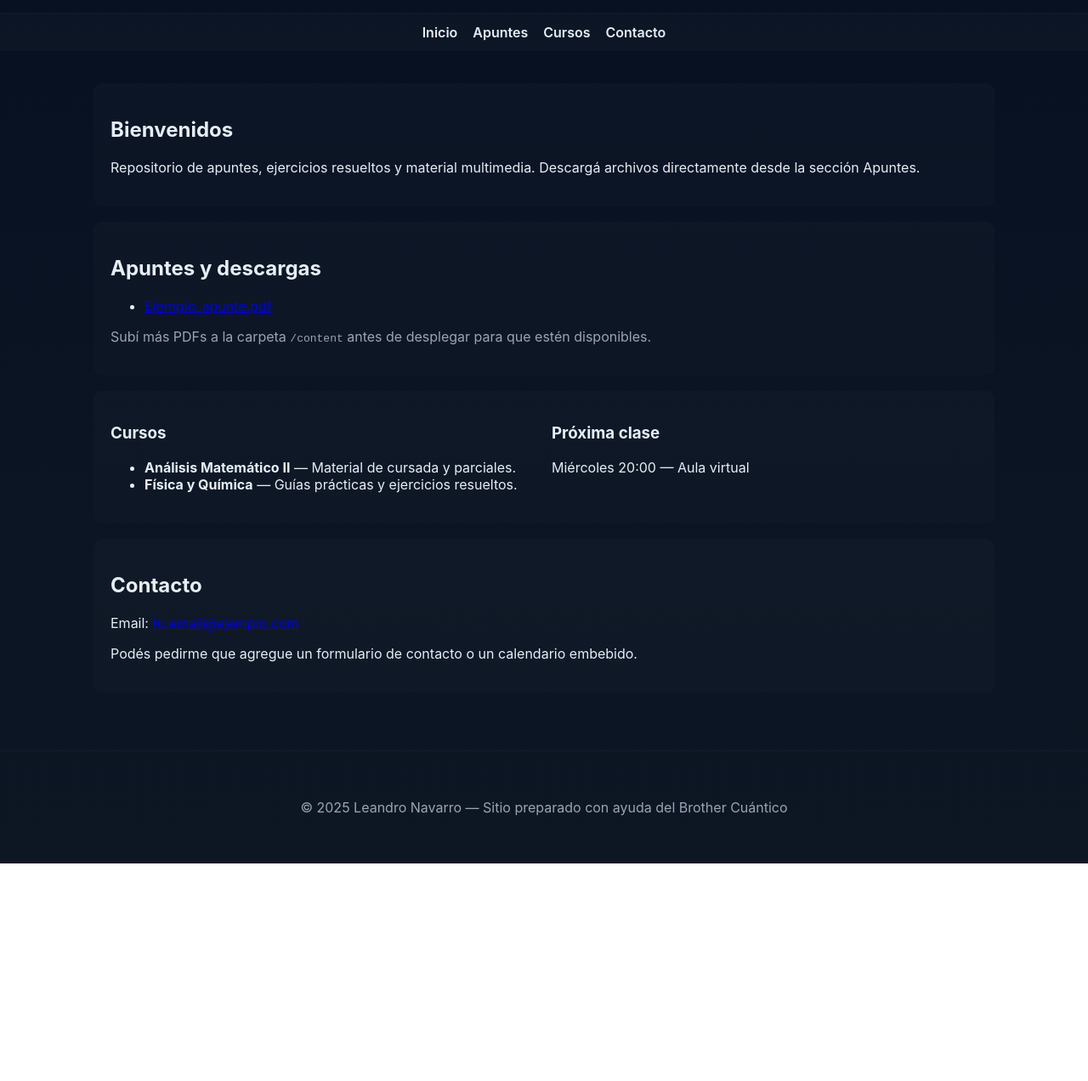
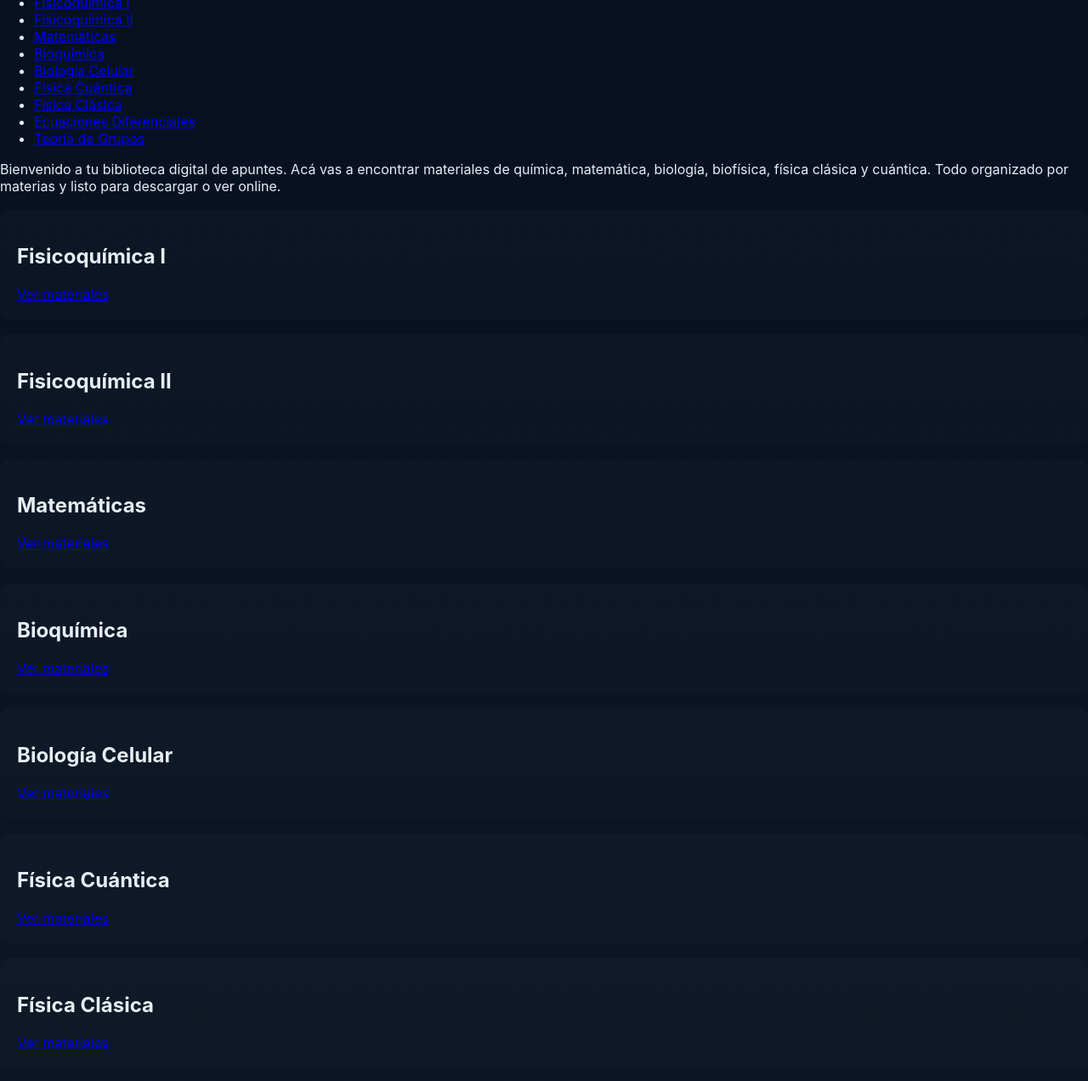
Before and after one commit to navarroleandro20-del/Fisicoquimica-, a plain HTML site: page index.html in a window 1280 px wide. Shown: the part 89-1361 px from the top of the page at 85% size. Before the commit the page ends 1105 px from the top, so only its background shows below. Drawn offline with Linux system fonts and the light colour scheme.

Commit message:
Update index.html

```diff
--- a/index.html
+++ b/index.html
@@ -1,72 +1,96 @@
-<!doctype html>
+<!DOCTYPE html>
 <html lang="es">
 <head>
-  <meta charset="utf-8">
-  <meta name="viewport" content="width=device-width,initial-scale=1">
-  <title>Profesor Leandro - Fisicoquímica</title>
-  <link rel="stylesheet" href="styles.css">
+    <meta charset="UTF-8">
+    <meta name="viewport" content="width=device-width, initial-scale=1.0">
+    <title>Fisicoquímica y Materiales</title>
+    <link rel="stylesheet" href="styles.css">
 </head>
+
 <body>
 
-  <header class="site-header">
-    <div class="brand">
-      <div class="logo-wrap"><img src="assets/logo.jpg" alt="Logo" class="logo"></div>
-      <div class="brand-text">
-        <h1>Leandro Navarro — Fisicoquímica</h1>
-        <p class="tag">Apuntes, guías y recursos para alumnos</p>
-      </div>
-    </div>
-  </header>
+    <header>
+        <h1>Biblioteca de Apuntes y Materiales</h1>
+        <nav>
+            <ul class="menu">
+                <li><a href="#fisico1">Fisicoquímica I</a></li>
+                <li><a href="#fisico2">Fisicoquímica II</a></li>
+                <li><a href="#mate">Matemáticas</a></li>
+                <li><a href="#bioq">Bioquímica</a></li>
+                <li><a href="#biocel">Biología Celular</a></li>
+                <li><a href="#cuantica">Física Cuántica</a></li>
+                <li><a href="#clasica">Física Clásica</a></li>
+                <li><a href="#dife">Ecuaciones Diferenciales</a></li>
+                <li><a href="#grupos">Teoría de Grupos</a></li>
+            </ul>
+        </nav>
+    </header>
 
-  <nav class="nav">
-    <a href="#inicio">Inicio</a>
-    <a href="#apuntes">Apuntes</a>
-    <a href="#cursos">Cursos</a>
-    <a href="#contacto">Contacto</a>
-  </nav>
+    <main>
 
-  <main class="wrap">
-    <section id="inicio" class="card hero">
-      <h2>Bienvenidos</h2>
-      <p>Repositorio de apuntes, ejercicios resueltos y material multimedia. Descargá archivos directamente desde la sección Apuntes.</p>
-    </section>
+        <section class="intro">
+            <p>
+                Bienvenido a tu biblioteca digital de apuntes.
+                Acá vas a encontrar materiales de química, matemática, biología, biofísica, física clásica y cuántica.
+                Todo organizado por materias y listo para descargar o ver online.
+            </p>
+        </section>
 
-    <section id="apuntes" class="card">
-      <h2>Apuntes y descargas</h2>
-      <ul class="file-list">
-      <li><a href="content/Ejemplo_apunte.pdf" download>Ejemplo_apunte.pdf</a>
+        <!-- Tarjetas de materias -->
+        <section class="materias">
 
-      </ul>
-      <p class="muted">Subí más PDFs a la carpeta <code>/content</code> antes de desplegar para que estén disponibles.</p>
-    </section>
+            <div class="card" id="fisico1">
+                <h2>Fisicoquímica I</h2>
+                <a class="btn" href="fisicoquimica1/">Ver materiales</a>
+            </div>
 
-    <section id="cursos" class="card two-col">
-      <div>
-        <h3>Cursos</h3>
-        <ul>
-          <li><strong>Análisis Matemático II</strong> — Material de cursada y parciales.</li>
-          <li><strong>Física y Química</strong> — Guías prácticas y ejercicios resueltos.</li>
-        </ul>
-      </div>
-      <div>
-        <h3>Próxima clase</h3>
-        <p>Miércoles 20:00 — Aula virtual</p>
-      </div>
-    </section>
+            <div class="card" id="fisico2">
+                <h2>Fisicoquímica II</h2>
+                <a class="btn" href="fisicoquimica2/">Ver materiales</a>
+            </div>
 
-    <section id="contacto" class="card">
-      <h2>Contacto</h2>
-      <p>Email: <a href="mailto:tu.email@ejemplo.com">tu.email@ejemplo.com</a></p>
-      <p>Podés pedirme que agregue un formulario de contacto o un calendario embebido.</p>
-    </section>
-  </main>
+            <div class="card" id="mate">
+                <h2>Matemáticas</h2>
+                <a class="btn" href="matematicas/">Ver materiales</a>
+            </div>
 
-  <footer class="site-footer">
-    <div class="wrap">
-      <p>© 2025 Leandro Navarro — Sitio preparado con ayuda del Brother Cuántico</p>
-    </div>
-  </footer>
+            <div class="card" id="bioq">
+                <h2>Bioquímica</h2>
+                <a class="btn" href="bioquimica/">Ver materiales</a>
+            </div>
 
-  <script src="scripts.js"></script>
+            <div class="card" id="biocel">
+                <h2>Biología Celular</h2>
+                <a class="btn" href="biologia_celular/">Ver materiales</a>
+            </div>
+
+            <div class="card" id="cuantica">
+                <h2>Física Cuántica</h2>
+                <a class="btn" href="fisica_cuantica/">Ver materiales</a>
+            </div>
+
+            <div class="card" id="clasica">
+                <h2>Física Clásica</h2>
+                <a class="btn" href="fisica_clasica/">Ver materiales</a>
+            </div>
+
+            <div class="card" id="dife">
+                <h2>Ecuaciones Diferenciales</h2>
+                <a class="btn" href="ecuaciones_diferenciales/">Ver materiales</a>
+            </div>
+
+            <div class="card" id="grupos">
+                <h2>Teoría de Grupos</h2>
+                <a class="btn" href="teoria_de_grupos/">Ver materiales</a>
+            </div>
+
+        </section>
+
+    </main>
+
+    <footer>
+        <p>© 2025 Biblioteca de Apuntes — Creada con ayuda del brother 😎🔥</p>
+    </footer>
+
 </body>
 </html>
```
